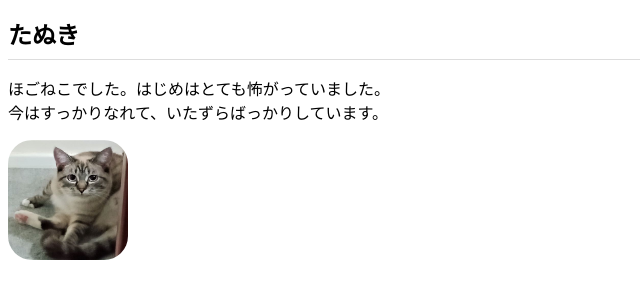
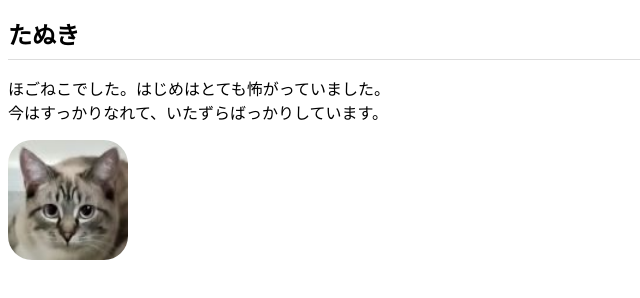
Before and after one commit to Ponpoko-pon/Ponpoko-pon.github.io, a plain HTML site: page index.html in a window 1280 px wide. Shown: the whole page, without its empty margins (0-640 px from the left). Drawn offline with Linux system fonts and the light colour scheme.

Commit message:
Add files via upload

```diff
--- a/index.html
+++ b/index.html
@@ -8,6 +8,6 @@
   <body>
     <h1>たぬき</h1>
     <p>ほごねこでした。はじめはとても怖がっていました。<br>今はすっかりなれて、いたずらばっかりしています。</p>
-    <img src="img/tanuki2.jpg">
+    <img src="img/tanuki6.jpg">
   </body>
 </html>
```
